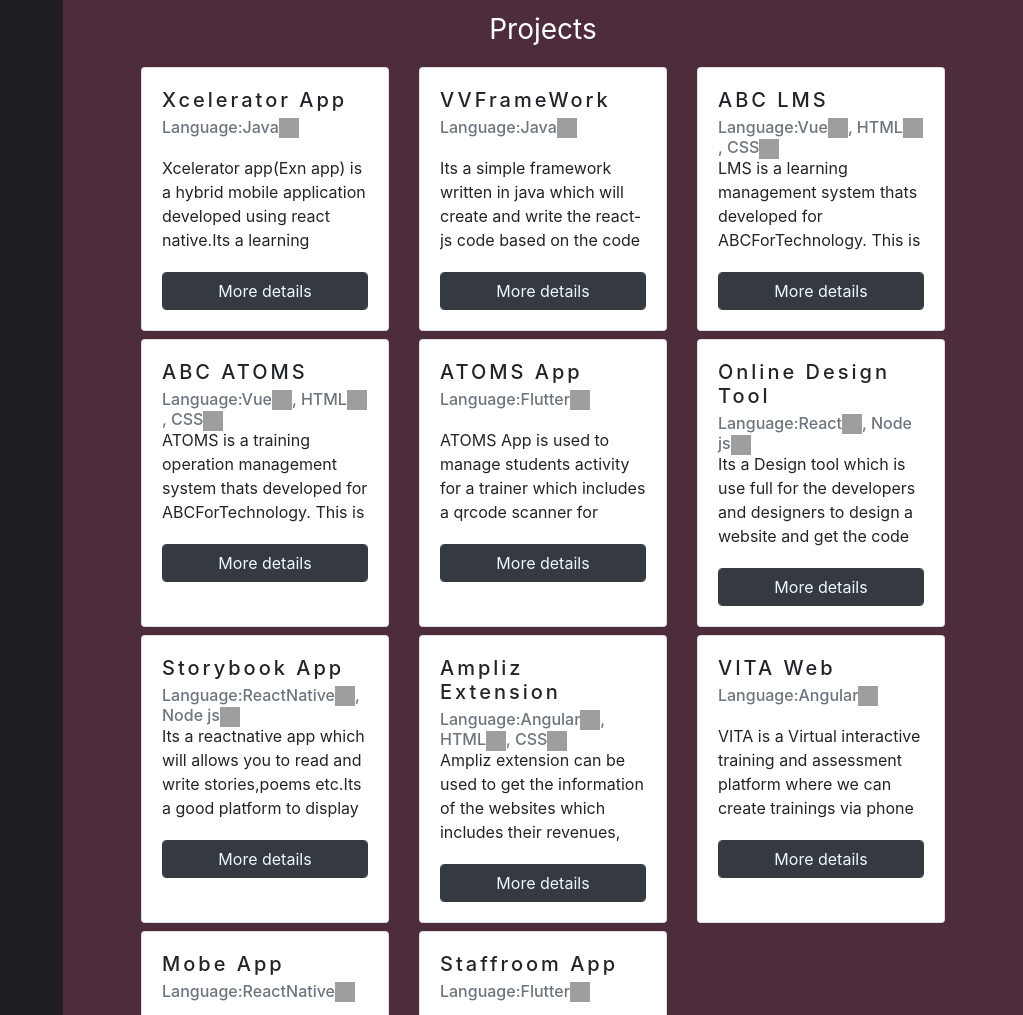
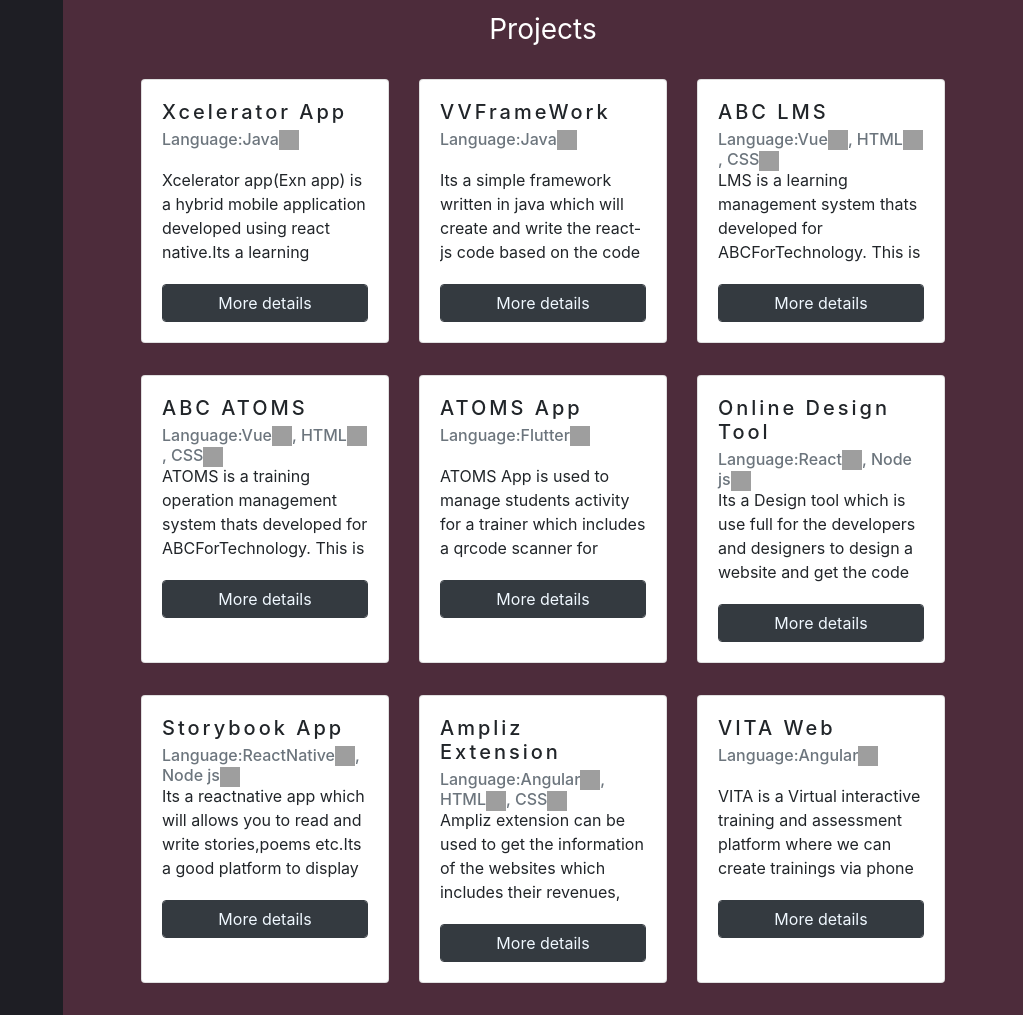
Before and after one commit to govi757/govi757.github.io, a plain HTML site: page index.html in a window 1280 px wide. Shown: the part 2521-3536 px from the top of the page, without its empty margins (257-1280 px from the left). Drawn offline with nearby package versions, Linux system fonts and the light colour scheme; grey boxes are pictures that could not be loaded.

Commit message:
Added projects

```diff
--- a/index.html
+++ b/index.html
@@ -437,7 +437,7 @@
                                 height="20px" width="20px" />`+ ((langIndex<item.languages.length-1)?', ':'')
             })
             languages = languages + '</h6>'
-            var card = `<div class="col-md-4 my-1" style="min-height:100%">
+            var card = `<div class="col-md-4 my-3" style="min-height:100%">
                                 <div class="card" style="min-height:100%">
                                 <div class="card-body">
                                 <h5 class="card-title">${item.name}</h5>
```
